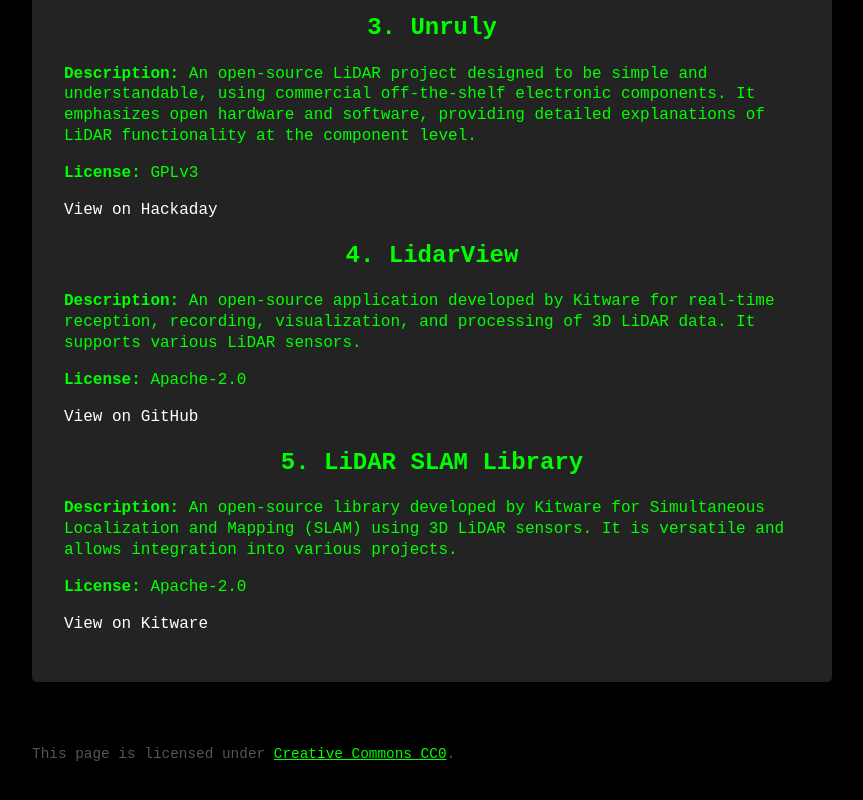
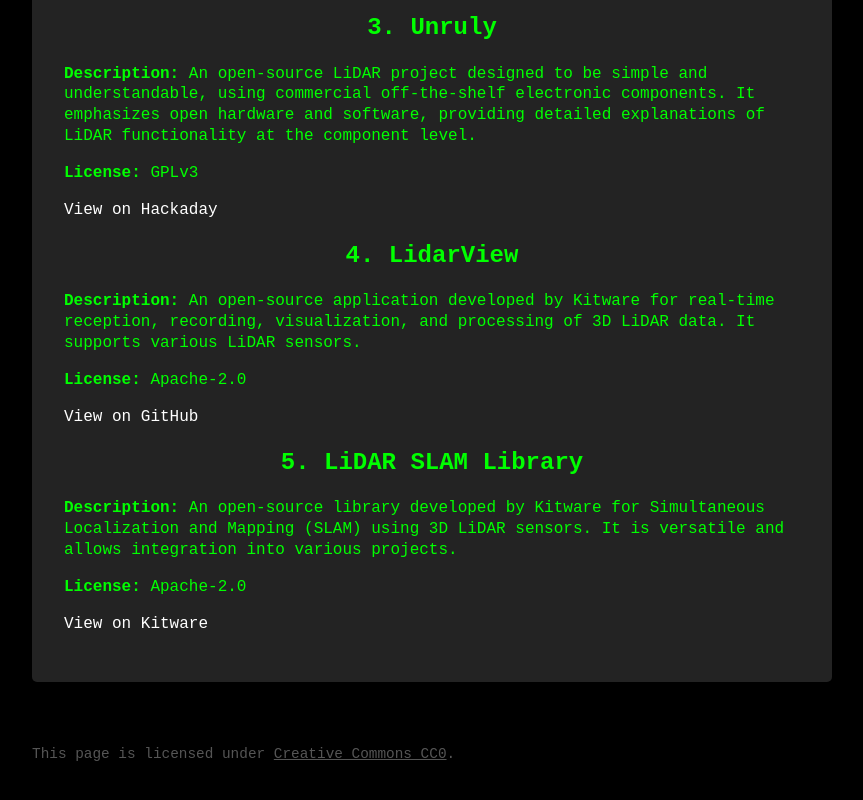
Before and after one commit to jam2ja/OpenSkiAI, a plain HTML site: page non-proprietary-lidar.html in a window 1280 px wide. Shown: the part 762-1562 px from the top of the page, without its empty margins (208-1071 px from the left). Drawn offline with Linux system fonts and the light colour scheme.

Commit message:
Update non-proprietary-lidar.html

```diff
--- a/non-proprietary-lidar.html
+++ b/non-proprietary-lidar.html
@@ -64,6 +64,9 @@
             margin-top: 2rem;
             color: #555;
         }
+        footer a{
+            color: #555;
+        }
         a {
             color: #00ff00;
         }
```
